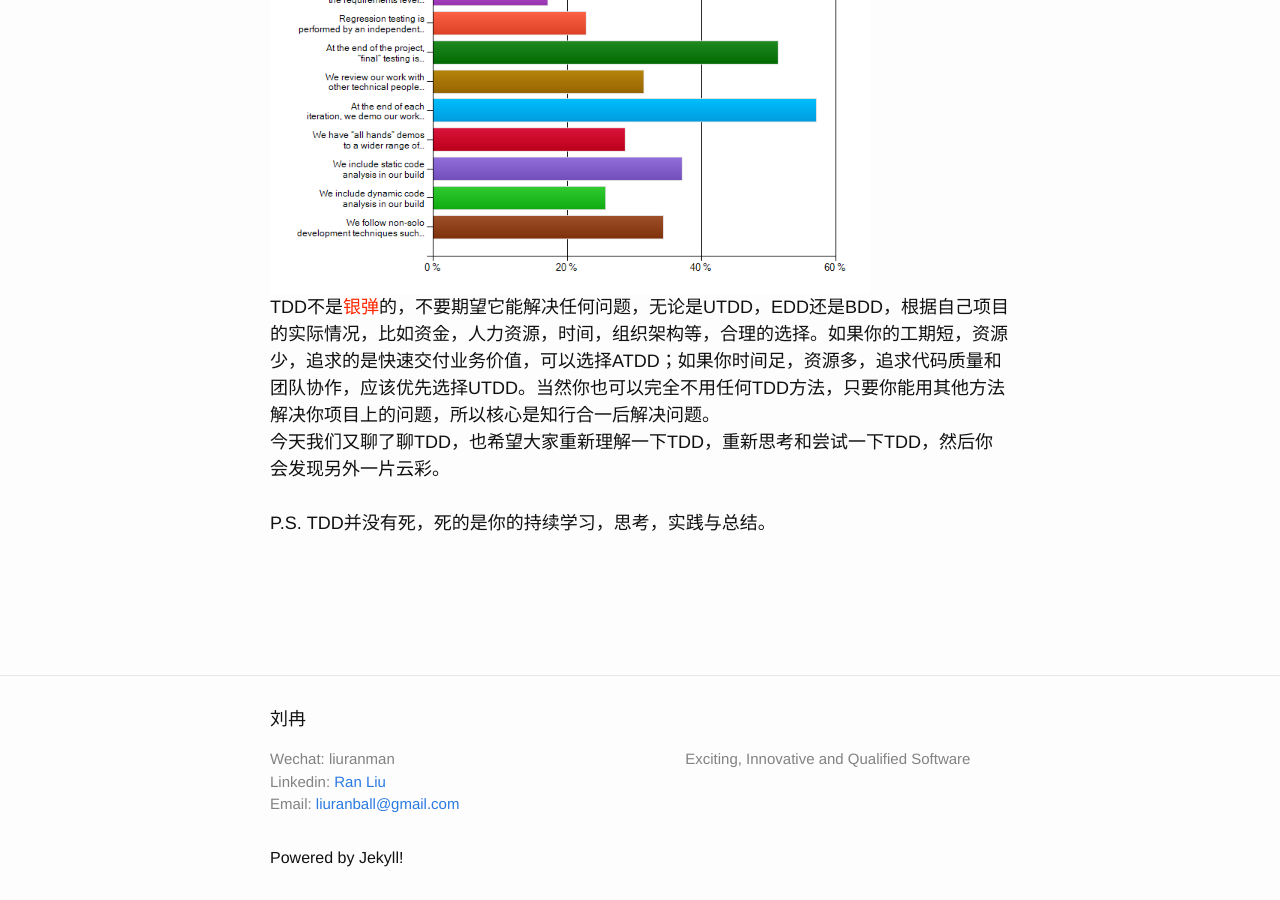
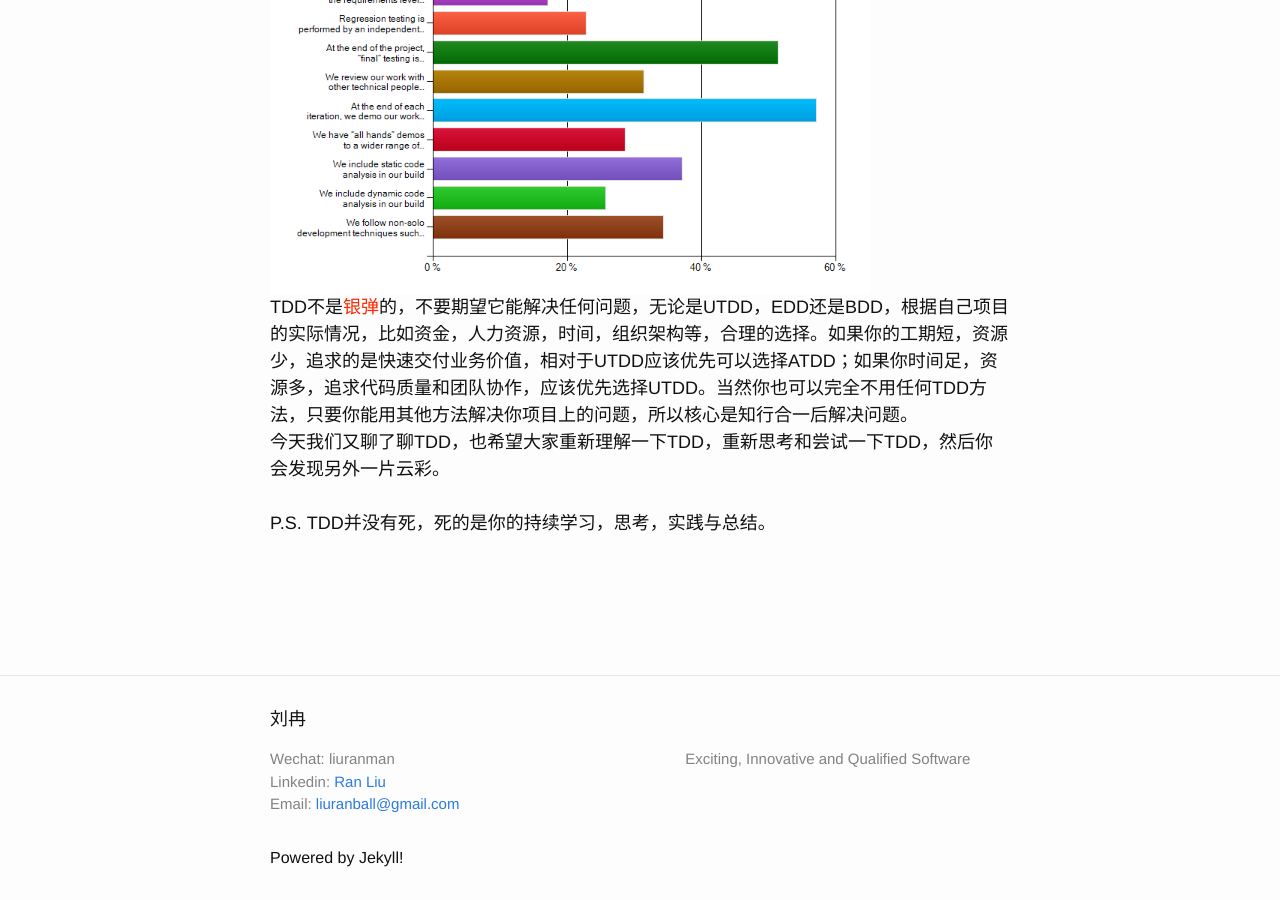
Before and after one commit to TWRanMan/twranman.github.io, a Jekyll site: the page built from _posts/2016-02-01-让我们再聊聊TDD.html, in a window 1280 px wide and 900 px high, scrolled down 3620 px. Built offline with Jekyll 4.4.1, drawn with Linux system fonts in a browser that asks for light colours.

Commit message:
modify some words

```diff
--- a/_posts/2016-02-01-让我们再聊聊TDD.html
+++ b/_posts/2016-02-01-让我们再聊聊TDD.html
@@ -50,7 +50,7 @@
 <div><span style="font-size: 18px;"><br/></span></div>
 <div><span style="font-size: 18px;">而国外有不少站点上的资料是对于TDD是有正确理解的，比如下图是一个<a href="http://www.ambysoft.com/surveys/howAgileAreYou2013.html">敏捷调查表</a>。其中”We take a test-driven development(TDD) approach”和”We take a TDD approach at the requirements level”就能发现其对TDD的理解就是包含UTDD和ATDD。</span></div>
 <div><span style="font-size: 18px;"><span style="font-style: normal; font-variant: normal; font-weight: normal; font-family: Helvetica;"><img src="http://twranman.github.io/assets/talkTDD.resources/2517DDA8-D746-4AD7-8DC8-44C395790FD4.png" height="450" width="600"/></span></span></div>
-<div><span style="font-size: 18px;">TDD不是<span style="color: rgb(255, 38, 0);">银弹</span>的，不要期望它能解决任何问题，无论是UTDD，EDD还是BDD，根据自己项目的实际情况，比如资金，人力资源，时间，组织架构等，合理的选择。如果你的工期短，资源少，追求的是快速交付业务价值，可以选择ATDD；如果你时间足，资源多，追求代码质量和团队协作，应该优先选择UTDD。当然你也可以完全不用任何TDD方法，只要你能用其他方法解决你项目上的问题，所以核心是知行合一后解决问题。</span></div>
+<div><span style="font-size: 18px;">TDD不是<span style="color: rgb(255, 38, 0);">银弹</span>的，不要期望它能解决任何问题，无论是UTDD，EDD还是BDD，根据自己项目的实际情况，比如资金，人力资源，时间，组织架构等，合理的选择。如果你的工期短，资源少，追求的是快速交付业务价值，相对于UTDD应该优先可以选择ATDD；如果你时间足，资源多，追求代码质量和团队协作，应该优先选择UTDD。当然你也可以完全不用任何TDD方法，只要你能用其他方法解决你项目上的问题，所以核心是知行合一后解决问题。</span></div>
 <div><span style="font-size: 18px;">今天我们又聊了聊TDD，也希望大家重新理解一下TDD，重新思考和尝试一下TDD，然后你会发现另外一片云彩。</span></div>
 <div><span style="font-size: 18px;"><br/></span></div>
 <div><span style="font-size: 18px;">P.S. TDD并没有死，死的是你的持续学习，思考，实践与总结。</span></div>
```
